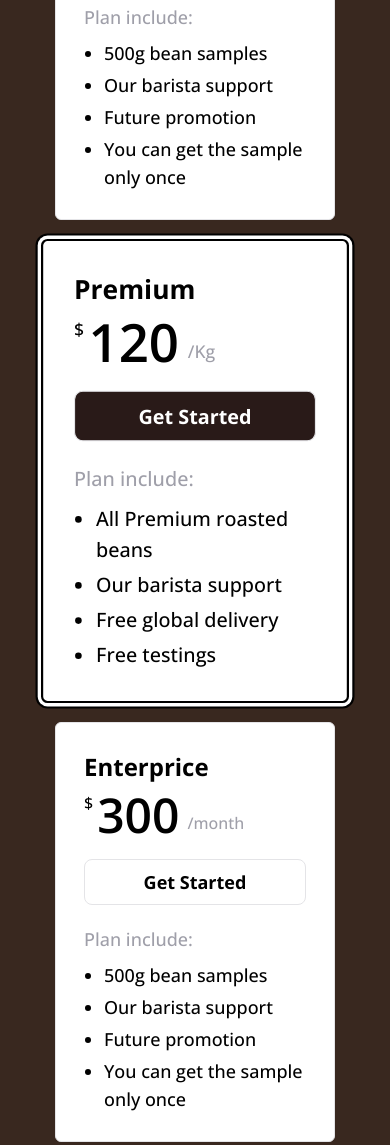
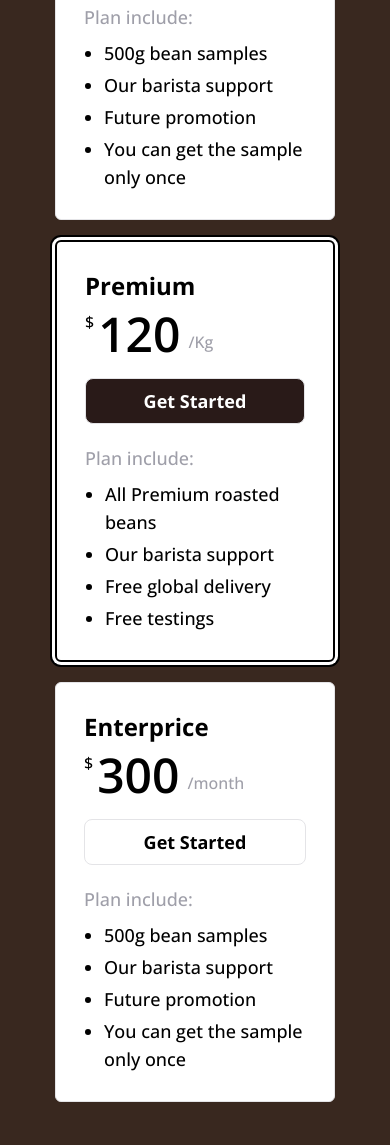
Before and after one commit to sereitepy/aditi-module-1, a plain HTML site: page index.html in a window 390 px wide. Shown: the part 2348-3493 px from the top of the page. Drawn offline with nearby package versions, Linux system fonts and the light colour scheme.

Commit message:
added favico.ico to index.html
it doesn't work in dev, lets see in prod

```diff
--- a/index.html
+++ b/index.html
@@ -5,6 +5,7 @@
     <meta name="viewport" content="width=device-width, initial-scale=1.0" />
     <link rel="stylesheet" href="styles.css" />
     <title>Sereitepy Or | Module 1</title>
+    <link rel="icon" type="image/x-icon" href="/favicon.ico">
     <style>
       @import url('https://fonts.googleapis.com/css2?family=Open+Sans:ital,wght@0,300..800;1,300..800&display=swap');
     </style>
@@ -226,7 +227,7 @@
             class="w-full min-[916px]:scale-96 min-[940px]:scale-98 min-[1000px]:scale-100"
           >
             <section
-              class="flex max-[916px]: justify-center max-[916px]:flex-wrap max-[916px]:gap-10 w-full transition-all duration-500 ease-in-out"
+              class="flex justify-center max-[916px]:flex-wrap max-[916px]:gap-5 w-full transition-all duration-500 ease-in-out"
             >
               <!-- testing packet -->
               <div
@@ -256,7 +257,7 @@
               </div>
               <!-- Premium -->
               <div
-                class="p-7 bg-white text-black flex flex-col gap-5 w-70 border-2 border-black ring-2 ring-black ring-offset-3 ring-rounded-lg rounded-md transition-all duration-300 ease-in-out scale-110"
+                class="p-7 bg-white text-black flex flex-col gap-5 w-70 border-2 border-black ring-2 ring-black ring-offset-3 ring-rounded-lg rounded-md transition-all duration-300 ease-in-out lg:scale-110"
               >
                 <div>
                   <h1 class="text-2xl font-bold pb-2">Premium</h1>
```
